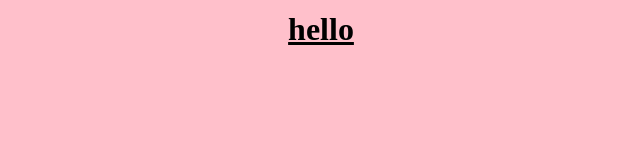
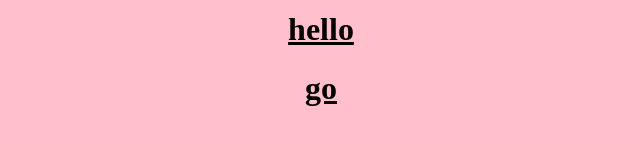
Before and after one commit to benchmandala/demo, a plain HTML site: page index.html in a window 1280 px wide. Shown: the part 148-292 px from the top of the page, 319-959 px from the left. Drawn offline with Linux system fonts and the light colour scheme.

Commit message:
added h1

```diff
--- a/index.html
+++ b/index.html
@@ -8,6 +8,7 @@
 	<center class="normal">
 	<h1>hi</h1><br>
 	<h1>hello</h1>
+	<h1>go</h1>
 	</center>
 </body>
 </html>
```
